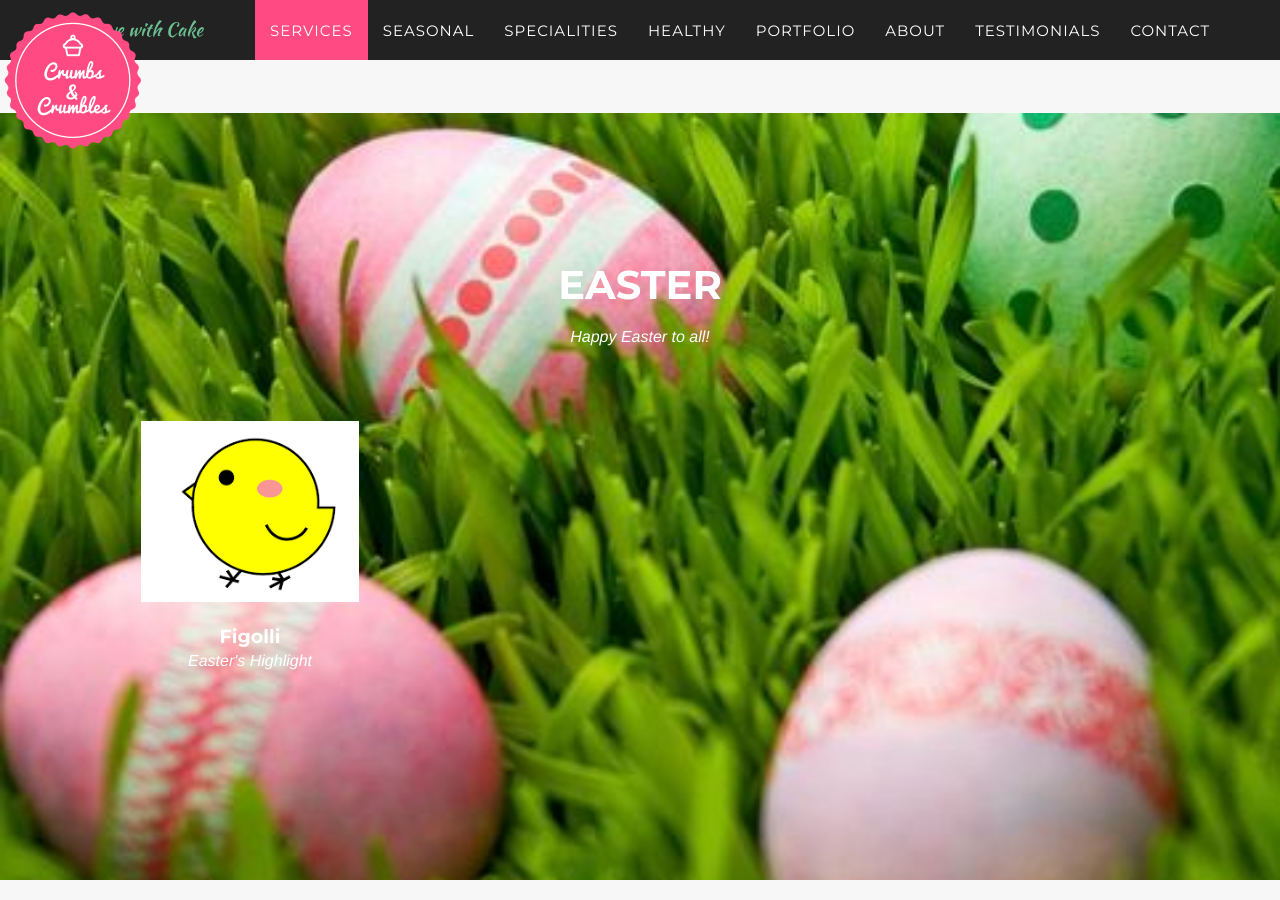
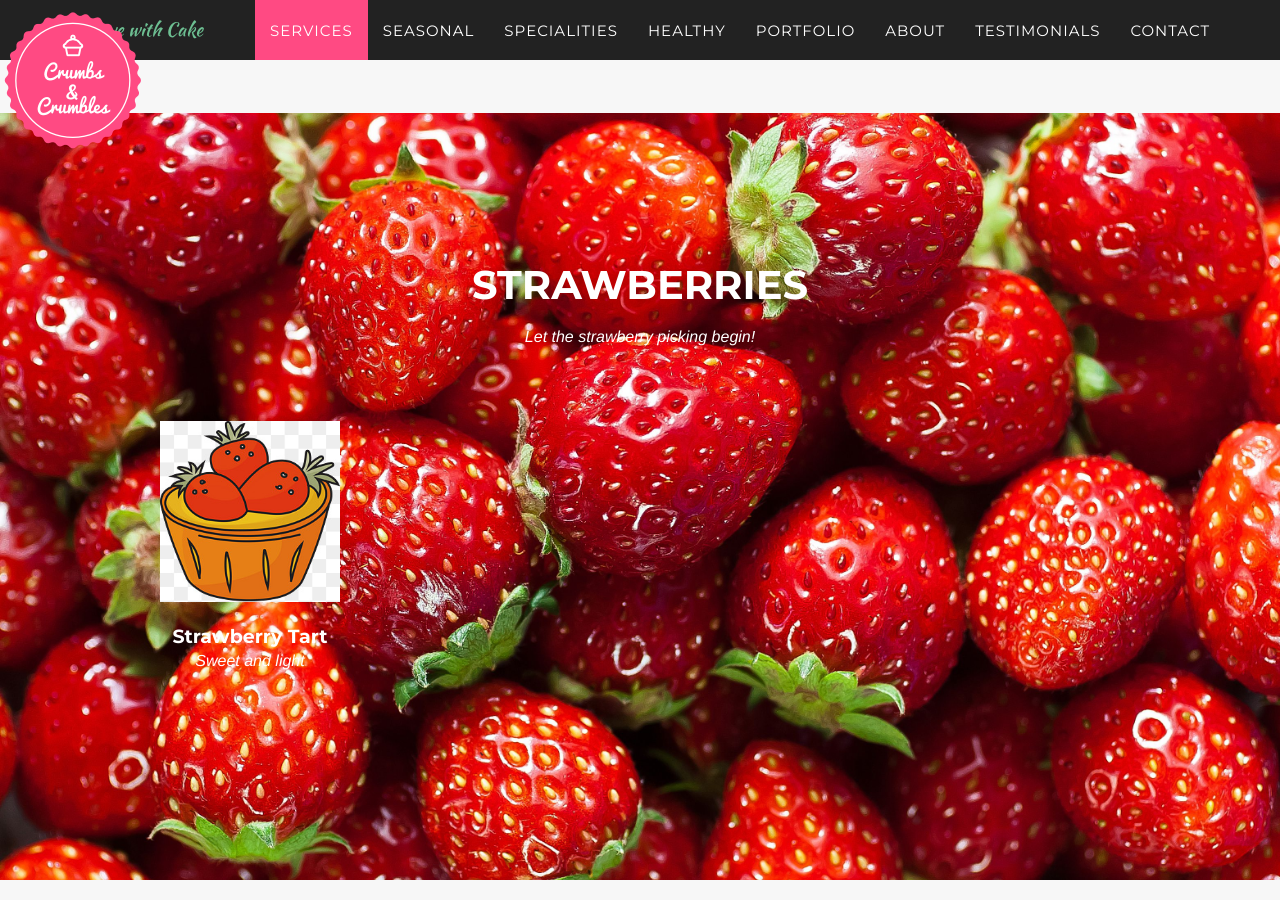
Before and after one commit to Lianasammut/crumbsandcrumbles, a Jekyll site: the page built from index.html, in a window 1280 px wide and 900 px high, scrolled down 1445 px. Built offline with Jekyll 4.4.1, drawn with Linux system fonts in a browser that asks for light colours; some web fonts are replaced.

Commit message:
Activated strawberries as a season

```diff
--- a/_config.yml
+++ b/_config.yml
@@ -8,9 +8,9 @@ slogan: In Love with Cake
 email: liana@crumbsandcrumbles.eu
 phone: "+356 9984 2600"
 description: Home baked cakes for you!
-season: Easter
-seasonMessage: Happy Easter to all!
-seasonBackground: easter-background.jpg
+season: Strawberries
+seasonMessage: Let the strawberry picking begin!
+seasonBackground: strawberries-background.jpg
 # tickerMessage: Christmas is approaching. I am already working on my homemade mince. The secret is preparing it early so it has plenty of time to infuse and become delicious. That is why there will be limited availability. If you're interested in having some of my delicious Mince Pies or Xmas Cake in time for the festivities, please place your order as soon as possible :)
 # tickerBackground: Seasonal/Christmas/santa.png
 
```
Also changed, not shown: img/backgrounds/Seasonal/Strawberries/strawberries-background.jpg (added).
